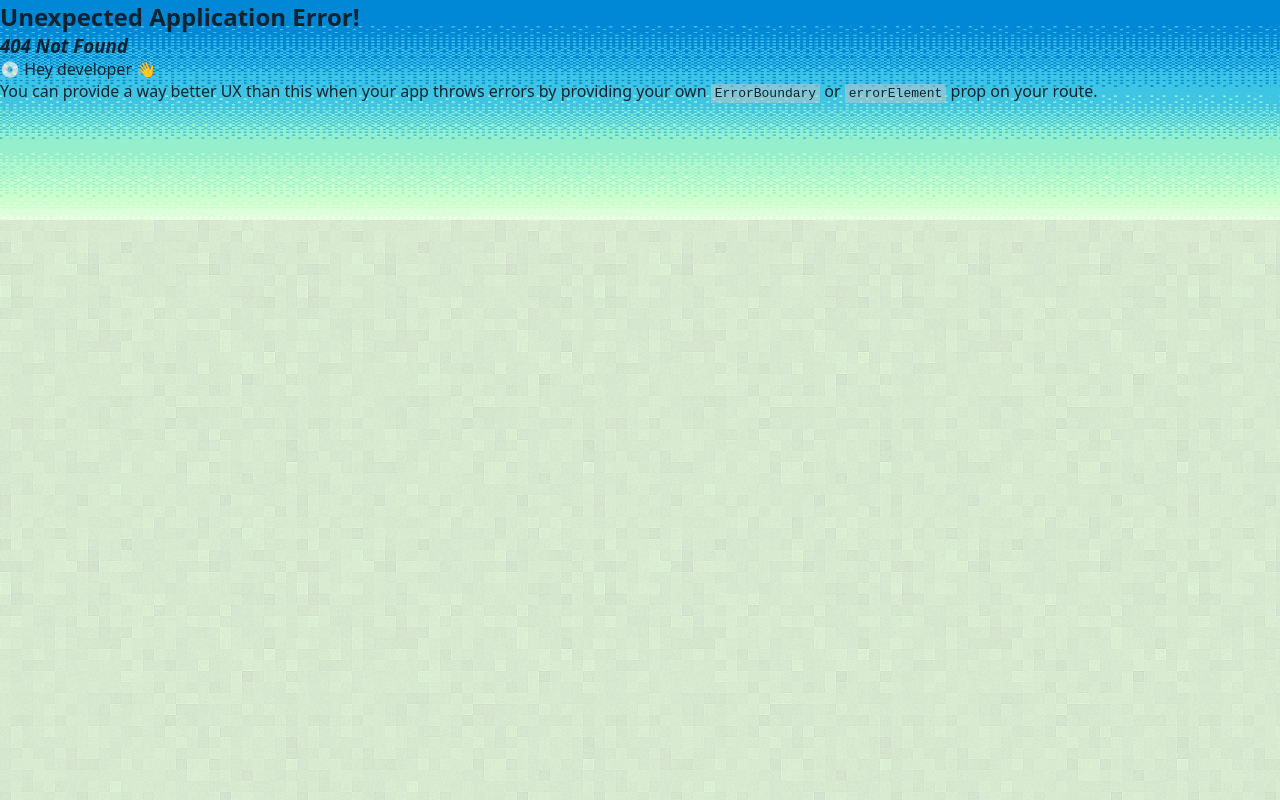
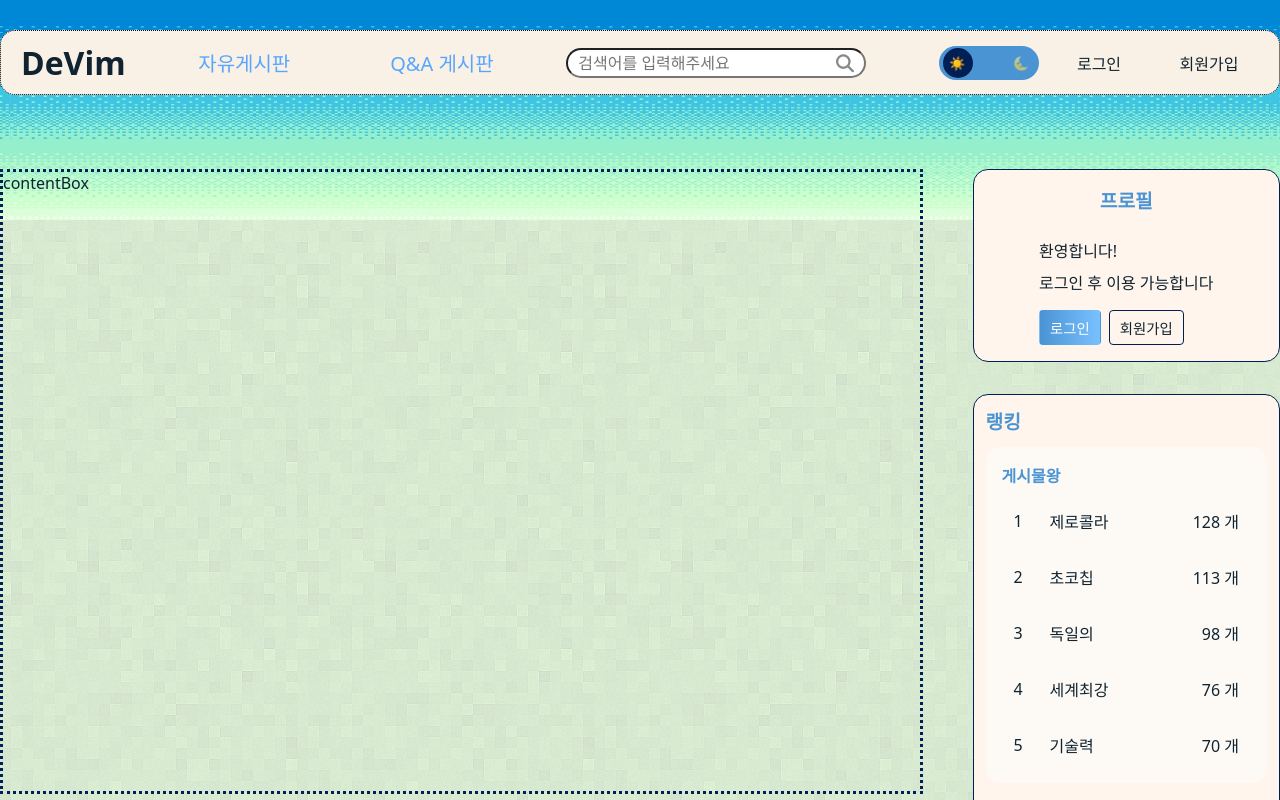
Before and after one commit to Team-DeVim/2025-DeVim, a React (Vite) app in the folder frontend/: page /detailPage in a window 1280 px wide. Before the commit this address had no page. Shown: the top 800 px of the page. Built offline with nearby package versions, Linux system fonts and the light colour scheme; a web font is replaced by a local one.

Commit message:
✨ [#43] impliment complete

```diff
--- /dev/null
+++ b/frontend/src/pages/detailPage/DetailPage.css
@@ -0,0 +1,23 @@
+.detailPage {
+    max-width: 1440px;
+    margin: 0 auto;
+    display: grid;
+    row-gap: 24px;
+}
+
+.detailPage--main--layout {
+    display: grid;
+    grid-template-columns: 3fr 1fr;
+    gap: 50px;
+    padding: 50px 0;
+}
+
+.detailPage--main--left {
+    display: grid;
+    gap: 30px;
+}
+
+.detailPage--main--side {
+    display: grid;
+    gap: 30px;
+}
--- /dev/null
+++ b/frontend/src/pages/detailPage/DetailPage.jsx
@@ -0,0 +1,27 @@
+import Footer from "../main/components/Footer/Footer";
+import Header from "../main/components/Header/Header";
+import Sidebar from "../main/components/Sidebar";
+import CommentBox from "./components/commentBox/CommentBox";
+import ContentBox from "./components/contentBox/ContentBox";
+import "./DetailPage.css";
+
+function DetailPage() {
+    return (
+        <div className="detailPage">
+            <Header />
+            <div className="detailPage--main--layout">
+                <div className="detailPage--main--left">
+                    {/* 이곳에 board_theme 컴포넌트 추가 */}
+                    <ContentBox />
+                    <CommentBox />
+                </div>
+                <aside className="detailPage--main--side">
+                    <Sidebar />
+                </aside>
+            </div>
+            <Footer />
+        </div>
+    );
+};
+
+export default DetailPage;
--- /dev/null
+++ b/frontend/src/pages/detailPage/components/commentBox/CommentBox.css
@@ -0,0 +1,3 @@
+.commentBox {
+    border: 3px dotted var(--color-border);
+}
--- /dev/null
+++ b/frontend/src/pages/detailPage/components/commentBox/CommentBox.jsx
@@ -0,0 +1,11 @@
+import "./CommentBox.css";
+
+const CommentBox = () => {
+    return (
+        <div className="commentBox">
+            CommentBox
+        </div>
+    );
+};
+
+export default CommentBox;
--- /dev/null
+++ b/frontend/src/pages/detailPage/components/contentBox/ContentBox.css
@@ -0,0 +1,3 @@
+.contentBox {
+    border: 3px dotted var(--color-border);
+}
--- /dev/null
+++ b/frontend/src/pages/detailPage/components/contentBox/ContentBox.jsx
@@ -0,0 +1,11 @@
+import "./ContentBox.css";
+
+const ContentBox = () => {
+    return (
+        <div className="contentBox">
+            contentBox
+        </div>
+    );
+};
+
+export default ContentBox;
--- a/frontend/src/router/root.jsx
+++ b/frontend/src/router/root.jsx
@@ -2,6 +2,7 @@ import { createBrowserRouter } from "react-router-dom"
 import Layout from "../layout/Layout";
 import { Suspense } from "react";
 import { lazy } from "react";
+
 
 
 const MainPage = lazy(() => import('../pages/main/MainPage'));
@@ -9,6 +10,7 @@ const Register = lazy(() => import("../pages/SignUpRegister/Register"));
 const SignUp = lazy(() => import("../pages/SignUpRegister/SignUp"));
 const BoardPage = lazy(() => import("../pages/boardPage/BoardPage"));
 const ProfilePage = lazy(() => import("../pages/profilePage/ProfilePage"));
+const DetailPage = lazy(() => import("../pages/detailPage/DetailPage"));
 
 
 const root = createBrowserRouter([
@@ -56,6 +58,14 @@ const root = createBrowserRouter([
           </Suspense>
         ),
       },
+      {
+        path: "detailPage",
+        element: (
+          <Suspense>
+            <DetailPage />
+          </Suspense>
+        ),
+      },
     ],
   },
 ]);
```
